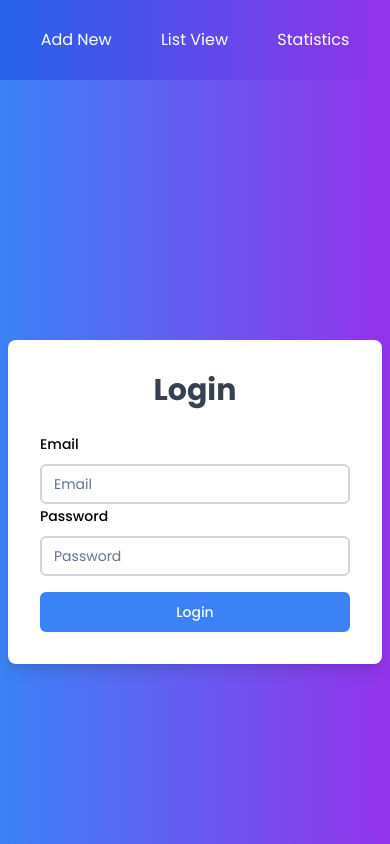
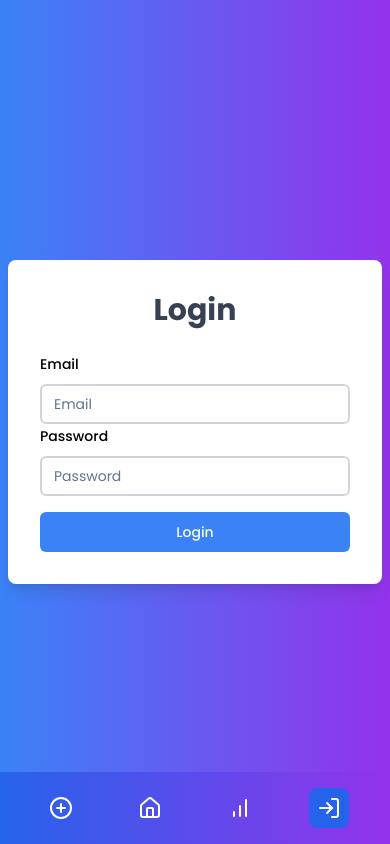
Before and after one commit to muhammedshamil8/mrg_peeps_lister, a React (Vite) app: page /login in a window 390 px wide. Built offline with nearby package versions, Linux system fonts and the light colour scheme; no server answers.

Commit message:
refactor(layout): update protect and public layouts

```diff
--- a/src/layouts/PublicLayout.jsx
+++ b/src/layouts/PublicLayout.jsx
@@ -1,40 +1,94 @@
 import React from 'react';
 import { NavLink, Outlet } from 'react-router-dom';
+import { Home, BarChart, PlusCircle, LogIn } from 'lucide-react'; // Importing Lucide icons
 
 const PublicLayout = () => {
     return (
-        <div className="flex flex-col h-screen">
-            <header className="bg-gradient-to-r from-blue-600 to-purple-600 text-white p-4 shadow-lg">
-                <nav className="flex justify-around">
+        <div className="flex flex-col h-screen bg-slate-900 pb-12 md:pb-0">
+            <header className="hidden md:block bg-gradient-to-r from-blue-600 to-purple-600 text-white p-4 shadow-lg">
+                <nav className="flex justify-around select-none">
                     <NavLink
                         to="/add-data"
                         className={({ isActive }) =>
-                            `p-3 rounded-lg transition duration-200 ${isActive ? 'bg-blue-500' : 'hover:bg-blue-500'}`
+                            `flex justify-center gap-2 items-center p-2 rounded-lg transition duration-200
+                            ${isActive ? 'bg-blue-500 scale-105' : 'hover:bg-blue-500'}`
                         }
                     >
+                        <PlusCircle className="h-6 w-6" />
                         Add New
                     </NavLink>
                     <NavLink
                         to="/"
                         className={({ isActive }) =>
-                            `p-3 rounded-lg transition duration-200 ${isActive ? 'bg-blue-500' : 'hover:bg-blue-500'}`
+                            `flex justify-center gap-2 items-center p-2 rounded-lg transition duration-200
+                            ${isActive ? 'bg-blue-500 scale-105' : 'hover:bg-blue-500'}`
                         }
                     >
+                        <Home className="h-6 w-6" />
                         List View
                     </NavLink>
                     <NavLink
                         to="/statistics"
                         className={({ isActive }) =>
-                            `p-3 rounded-lg transition duration-200 ${isActive ? 'bg-blue-500' : 'hover:bg-blue-500'}`
+                            `flex justify-center gap-2 items-center p-2 rounded-lg transition duration-200
+                            ${isActive ? 'bg-blue-500 scale-105' : 'hover:bg-blue-500'}`
                         }
                     >
+                        <BarChart className="h-6 w-6" />
                         Statistics
+                    </NavLink>
+                    <NavLink
+                        to="/login"
+                        className={({ isActive }) =>
+                            `flex justify-center gap-2 items-center p-2 rounded-lg transition duration-200
+                            ${isActive ? 'bg-red-600' : 'bg-red-500 hover:bg-red-600'}`
+                        }
+                    >
+                        <LogIn className="h-6 w-6" />
+                        Log In
                     </NavLink>
                 </nav>
             </header>
-            <main className="flex-grow bg-gray-100  overflow-auto">
+            <main className="flex-grow bg-gray-100 overflow-auto">
                 <Outlet />
             </main>
+            {/* Bottom Navigation for Mobile */}
+            <nav className="fixed bottom-0 left-0 right-0 bg-gradient-to-r from-blue-600 to-purple-600 text-white p-4 md:hidden">
+                <div className="flex justify-around">
+                    <NavLink
+                        to="/add-data"
+                        className={({ isActive }) =>
+                            `flex flex-col items-center p-2 transition rounded-lg duration-200 ${isActive ? 'bg-blue-500 scale-105' : 'hover:bg-blue-500'}`
+                        }
+                    >
+                        <PlusCircle className="h-6 w-6 text-white" />
+                    </NavLink>
+                    <NavLink
+                        to="/"
+                        className={({ isActive }) =>
+                            `flex flex-col items-center p-2 transition rounded-lg duration-200 ${isActive ? 'bg-blue-500 scale-105' : 'hover:bg-blue-500'}`
+                        }
+                    >
+                        <Home className="h-6 w-6 text-white" />
+                    </NavLink>
+                    <NavLink
+                        to="/statistics"
+                        className={({ isActive }) =>
+                            `flex flex-col items-center p-2 transition rounded-lg duration-200 ${isActive ? 'bg-blue-500 scale-105' : 'hover:bg-blue-500'}`
+                        }
+                    >
+                        <BarChart className="h-6 w-6 text-white" />
+                    </NavLink>
+                    <NavLink
+                        to="/login"
+                        className={({ isActive }) =>
+                            `flex flex-col items-center p-2 transition rounded-lg duration-200 ${isActive ? 'bg-blue-600' : ' hover:bg-blue-600'}`
+                        }
+                    >
+                        <LogIn className="h-6 w-6 text-white" />
+                    </NavLink>
+                </div>
+            </nav>
         </div>
     );
 };
```
Also changed, not shown: src/layouts/ProtectLayout.jsx (+105 -7 lines).
